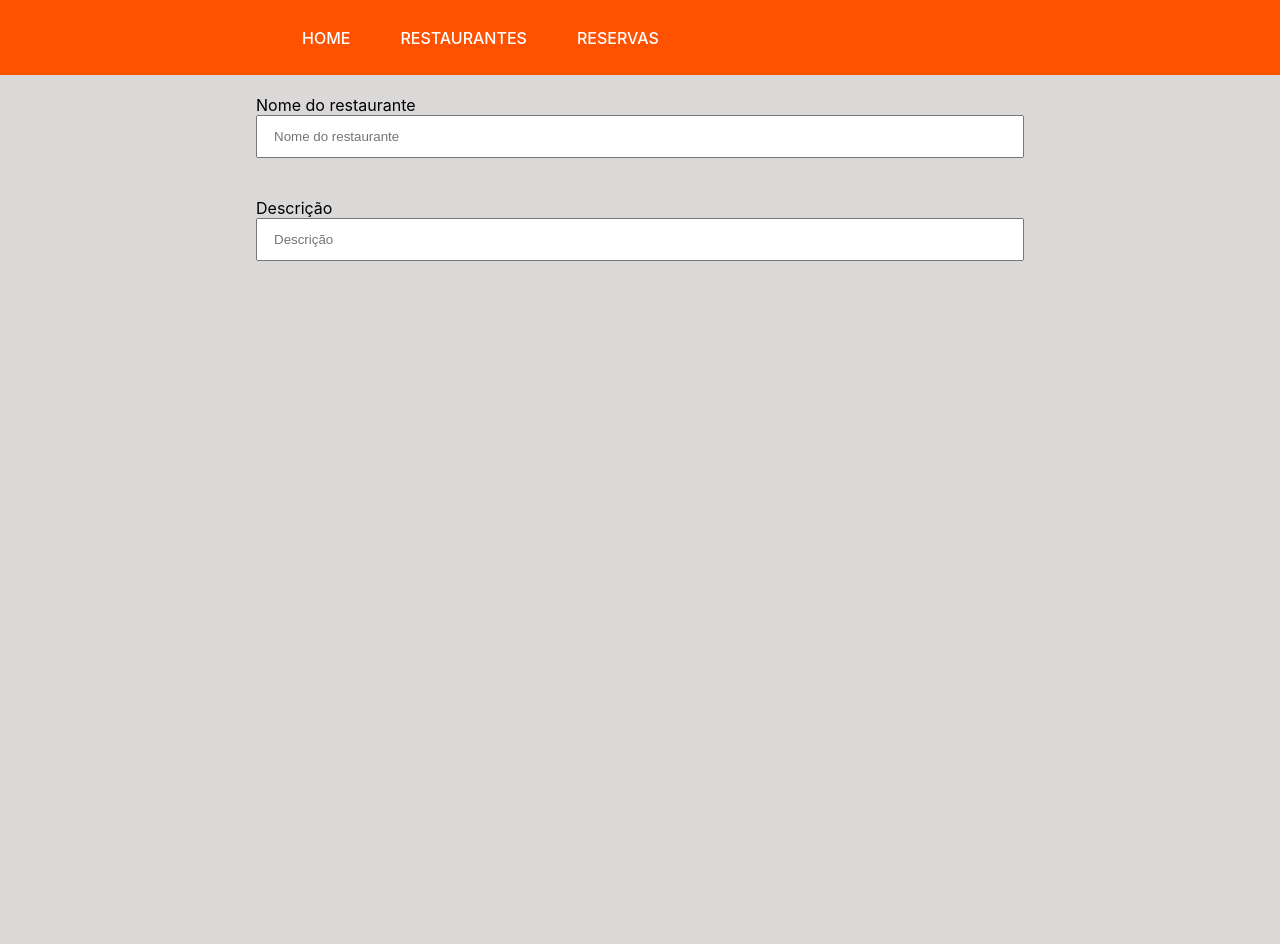
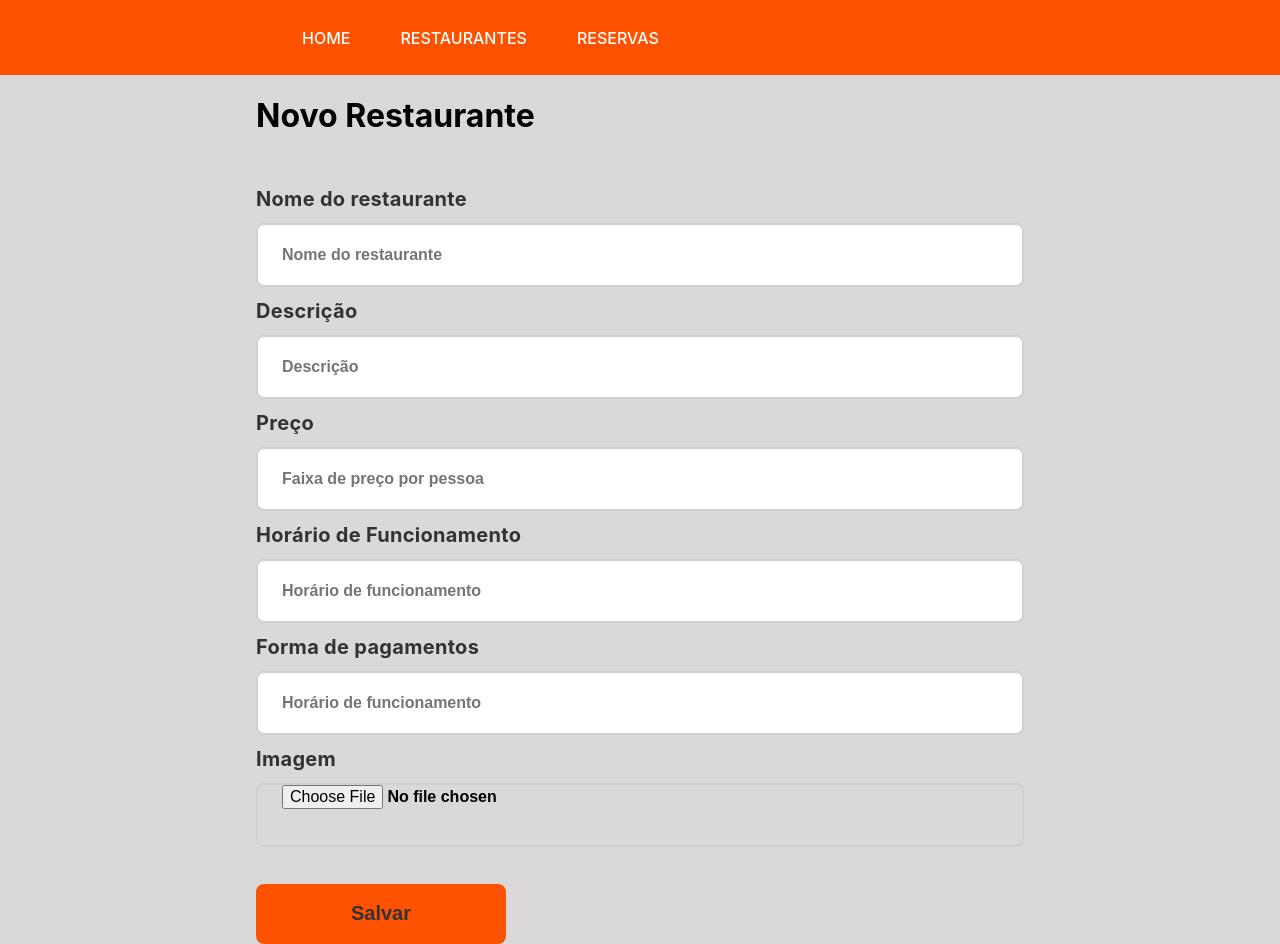
Before and after one commit to valdirsillva/frontend, a React (Create React App) app in the folder frontend/: page /admin/restaurant in a window 1280 px wide. Before the commit the page ends 800 px from the top, so only its background shows below. Built offline with nearby package versions, Linux system fonts and the light colour scheme; the HTML template or start-up script is replaced by a standard one.

Commit message:
Cadastrando um novo restaurante via frontend

```diff
--- a/frontend/src/Admin/create/restaurant.module.css
+++ b/frontend/src/Admin/create/restaurant.module.css
@@ -1,25 +1,65 @@
+.container,
+form,
+.groupInput {
+    display: flex;
+    justify-content: center;
+}
+
 .container {
+    flex-direction: column;
+    align-items: center;
+}
+
+.contentHeader {
+    width: 60%;
     display: flex;
+
+    margin-bottom: 30px;
+}
+
+.contentHeader h1 {
+    font-size: 2rem;
 }
 
 form {
-    display: flex;
-    justify-content: center;
+
     flex-direction: column;
     align-items: center;
-
     width: 100%;
     top: 100px;
-    /* position: absolute; */
 }
 
 .groupInput {
-    display: flex;
     flex-direction: column;
     width: 60%;
-    padding: 20px 10px;
+}
+
+.groupInput label {
+    font-size: 1.25rem;
+    font-weight: 700;
+    letter-spacing: 0.3px;
+    color: #333;
 }
 
 .groupInput input {
+    font-size: 1rem;
+    font-weight: 600;
+    height: 60px;
+    border-radius: 8px;
+    border: 2px solid #d0d0d0;
+    margin: .75rem 0;
+    padding: 0 1.5rem;
+}
+
+.buttonAdd {
+    font-size: 1.25rem;
+    font-weight: 700;
+    color: #333;
+    width: 250px;
+    height: 60px;
+    border: 0;
+    border-radius: 8px;
+    background: #ff5200;
     padding: 12px 16px;
+    margin-top: 25px;
 }
--- a/frontend/src/Admin/create/restaurant.tsx
+++ b/frontend/src/Admin/create/restaurant.tsx
@@ -1,24 +1,107 @@
+import { FormEvent, useState } from 'react'
 import Header from '../header/header'
 import style from '../create/restaurant.module.css'
+import { api } from '../../Services/api'
 
 export default function Restaurant() {
+    const [name, setName] = useState('')
+    const [price, setPrice] = useState('')
+    const [image, setImage] = useState('')
+    const [description, setDesctiption] = useState('')
+    const [opening_hours, setOpennigHours] = useState('')
+    const [payment_method, setPaymentMethod] = useState('')
+
+    function handleCreateRestaurant(e: FormEvent) {
+        e.preventDefault()
+
+        api.post('restaurant', {
+            name, price, description, opening_hours, payment_method, image
+        })
+            .then(function (response) {
+                console.log(response)
+            }).catch(function (error) {
+                console.log(error)
+            })
+    }
+
+
     return (
         <>
             <Header />
 
             <div className={style.container}>
-                <form className={style.form}>
-
+                <div className={style.contentHeader}>
+                    <h1>Novo Restaurante</h1>
+                </div>
+                <form className={style.form} onSubmit={(e) => handleCreateRestaurant(e)}>
                     <div className={style.groupInput}>
                         <label >Nome do restaurante</label>
-                        <input type="text" name="name" placeholder="Nome do restaurante" />
+                        <input
+                            type="text"
+                            name="name"
+                            value={name}
+                            onChange={e => setName(e.target.value)}
+                            placeholder="Nome do restaurante"
+                        />
                     </div>
 
                     <div className={style.groupInput}>
                         <label >Descrição</label>
-                        <input type="text" name="description" placeholder="Descrição" />
+                        <input
+                            type="text"
+                            name="description"
+                            value={description}
+                            onChange={e => setDesctiption(e.target.value)}
+                            placeholder="Descrição"
+                        />
                     </div>
 
+                    <div className={style.groupInput}>
+                        <label>Preço</label>
+                        <input
+                            type="text"
+                            name="price"
+                            value={price}
+                            onChange={e => setPrice(e.target.value)}
+                            placeholder="Faixa de preço por pessoa"
+                        />
+                    </div>
+
+                    <div className={style.groupInput}>
+                        <label>Horário de Funcionamento</label>
+                        <input
+                            type="text"
+                            name="opening_hours"
+                            value={opening_hours}
+                            onChange={e => setOpennigHours(e.target.value)}
+                            placeholder="Horário de funcionamento"
+                        />
+                    </div>
+
+                    <div className={style.groupInput}>
+                        <label>Forma de pagamentos</label>
+                        <input
+                            type="text"
+                            name="payment_method"
+                            value={payment_method}
+                            onChange={e => setPaymentMethod(e.target.value)}
+                            placeholder="Horário de funcionamento"
+                        />
+                    </div>
+
+                    <div className={style.groupInput}>
+                        <label>Imagem</label>
+                        <input
+                            type="file"
+                            name="image"
+                            value={image}
+                            onChange={e => setImage(e.target.value)}
+                        />
+                    </div>
+
+                    <div className={style.groupInput}>
+                        <button type="submit" name="salvar" className={style.buttonAdd}>Salvar</button>
+                    </div>
                 </form>
             </div>
         </>
```
